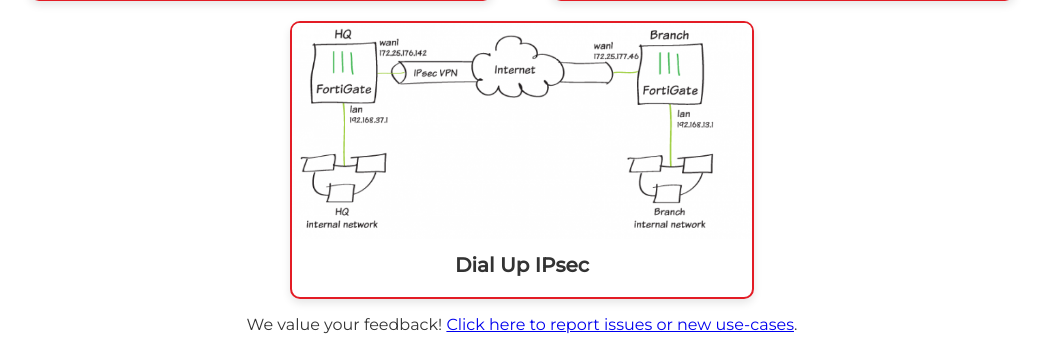
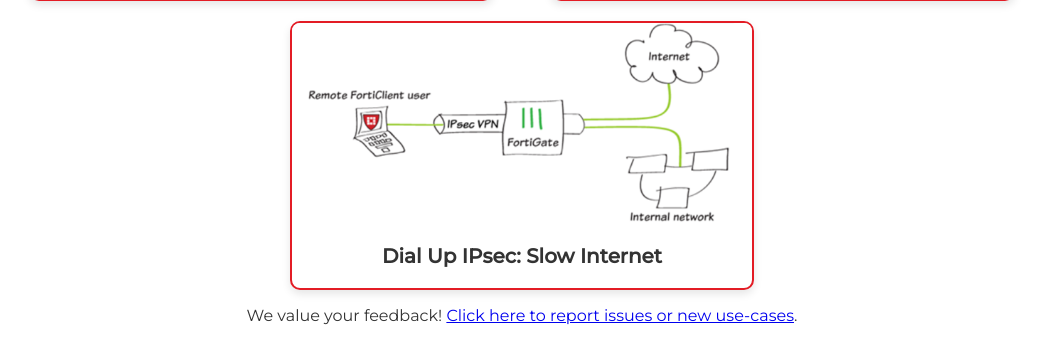
Before and after one commit to jas21068/main_speed_page, a Flask app: page / in a window 1280 px wide. Shown: the part 928-1278 px from the top of the page, without its empty margins (118-1161 px from the left). After the commit the page ends 1253 px from the top, so only its background shows below. Run offline with Flask 3, Linux system fonts and the light colour scheme.

Commit message:
minor updates

```diff
--- a/templates/index.html
+++ b/templates/index.html
@@ -176,8 +176,8 @@
             <p>LAN Slow Speeds</p>
         </div>
         <div class="block" onclick="window.open('http://10.21.3.250:8873/', '_blank')">
-            <img src="{{ url_for('static', filename='images/ipsec_vpn.png') }}" alt="Dial Up IPsec">
-            <p>Dial Up IPsec</p>
+            <img src="{{ url_for('static', filename='images/dialup.png') }}" alt="Dial Up IPsec: Slow Internet">
+            <p>Dial Up IPsec: Slow Internet</p>
         </div>
     </div>
     <p class="feedback-link">We value your feedback! <a href="https://forms.office.com/Pages/ResponsePage.aspx?id=eMQ2LAA9L0WFNUg5b18B8BdRR8fI0dRMpEqJ2cz_JtJUQkNFMUxFWU1WME40VTQ5TUowSTRVUE1RWi4u" target="_blank">Click here to report issues or new use-cases</a>.</p>
```
